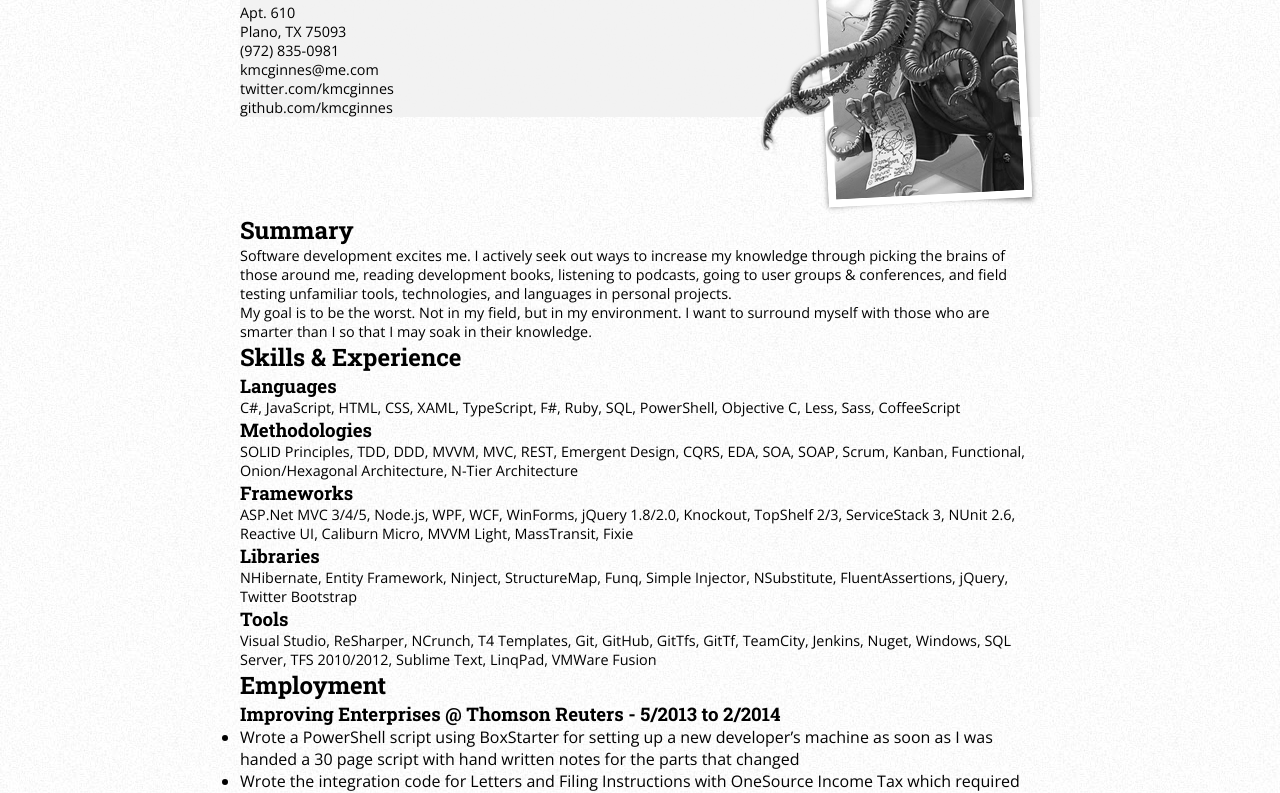
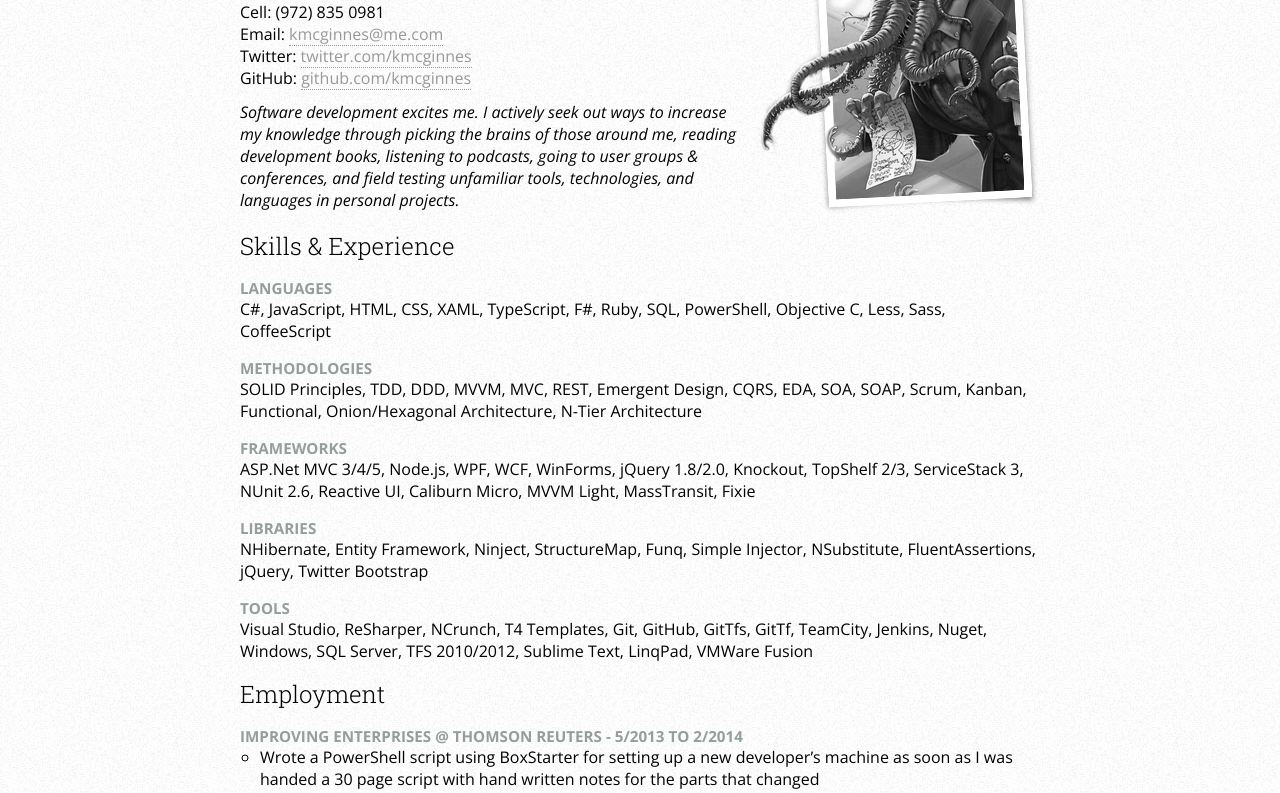
Before and after one commit to kmcginnes/Resume, a plain HTML site: page Resume.html in a window 1280 px wide. Shown: the part 99-892 px from the top of the page. Drawn offline with nearby package versions, Linux system fonts and the light colour scheme.

Commit message:
Removed sass and css files and moved styling into the html

```diff
--- a/Resume.css
+++ /dev/null
@@ -1,32 +0,0 @@
-* {
-  margin: 0;
-  padding: 0; }
-
-html {
-  height: 101%; }
-
-.clear {
-  clear: both; }
-
-body {
-  font-family: 'Open Sans', Helvetica, Arial, sans-serif;
-  padding-bottom: 65px;
-  background: url(images/noise.jpg); }
-
-h1, h2, h3, h4, h5, h6 {
-  font-family: 'Roboto Slab', serif;
-  /*font-weight: 300;*/ }
-
-p {
-  font-size: 90%; }
-
-.content {
-  width: 800px;
-  margin: 40px auto 60px; }
-
-header {
-  background-color: #f2f2f2f2; }
-
-#pic {
-  float: right;
-  margin: -30px 0 0 0; }
--- a/Resume.html
+++ b/Resume.html
@@ -9,7 +9,7 @@
 	<meta name="viewport" content="width=device-width, initial-scale=1, maximum-scale=1, user-scalable=no">
 	<meta charset="UTF-8" />
 
-	<link rel="stylesheet" href="Resume.css" type="text/css" charset="utf-8" />
+	<!-- <link rel="stylesheet" href="Resume.css" type="text/css" charset="utf-8" /> -->
 	<link href='http://fonts.googleapis.com/css?family=Open+Sans:400italic,400,700|Roboto+Slab:400,700,300' rel='stylesheet' type='text/css'>
 	<!-- I might want to have a response.css as well -->
 
@@ -19,36 +19,56 @@
 	<![endif]-->
 
 	<title>Kris McGinnes</title>
+
+	<style type="text/css">
+		* { margin: 0; padding: 0; }
+		html { height: 101%; }
+		.clear { clear: both; }
+
+		body { font-family: 'Open Sans', Helvetica, Arial, sans-serif; padding-bottom: 65px; background: url(images/noise.jpg); }
+
+		a { color: #999; text-decoration: none; border-bottom: 1px dotted #999; }
+		a:hover { border-bottom-style: solid; color: black; }
+
+		h1 { font-family: 'Roboto Slab', serif; margin-bottom: 16px; border-bottom: 1px solid #999; }
+		h2 { font-family: 'Roboto Slab', serif; font-weight: 300; margin-top: 16px; }
+		h3 { margin-top: 16px; font-size: 95%; color: #949e9a; text-transform: uppercase; }
+		h4 { font-style: italic; font-weight: 300; font-size: 95%; color: #949e9a; }
+
+		ul { list-style-type: circle; padding-left: 20px; }
+
+		#content { width: 800px; margin: 40px auto 60px; }
+		#pic { float: right; margin: -30px 0 0 0; }
+		#summary { width: 500px; float: left; margin-top: 12px; }
+		#summary p { font-style: italic; }
+	</style>
 </head>
 
 <body>
-	<div class="content">
+	<div id="content">
 		<header>
 			<img src="images/cthulu.png" alt="Photo of Cthulu" id="pic" />
-			<div class="info">
-				<h1>Kris McGinnes</h1>
-				<p>2600 Preston Rd.</p>
-				<p>Apt. 610</p>
-				<p>Plano, TX 75093</p>
-				<p>(972) 835-0981</p>
-				<p>kmcginnes@me.com</p>
-				<p>twitter.com/kmcginnes</p>
-				<p>github.com/kmcginnes</p>
+			<h1>Kris McGinnes</h1>
+			<div id="info">
+				<p>
+					Cell: <span class="tel">(972) 835 0981</span><br />
+					Email: <a class="email" href="mailto:kmcginnes@me.com">kmcginnes@me.com</a><br />
+					Twitter: <a href="http://twitter.com/kmcginnes">twitter.com/kmcginnes</a><br />
+					GitHub: <a href="http://github.com/kmcginnes">github.com/kmcginnes</a>
+				</p>
+			</div>
+
+			<div id="summary">
+				<p>
+					Software development excites me. I actively seek out ways to increase my knowledge
+					through picking the brains of those around me, reading development books, listening to
+					podcasts, going to user groups &amp; conferences, and field testing unfamiliar tools,
+					technologies, and languages in personal projects.
+				</p>
 			</div>
 		</header>
 
-		<div class="clear" />
-
-		<h2>Summary</h2>
-
-		<p>Software development excites me. I actively seek out ways to increase my knowledge
-		through picking the brains of those around me, reading development books, listening to
-		podcasts, going to user groups &amp; conferences, and field testing unfamiliar tools,
-		technologies, and languages in personal projects.</p>
-
-		<p>My goal is to be the worst. Not in my field, but in my environment. I want to
-		surround myself with those who are smarter than I so that I may soak in their
-		knowledge.</p>
+		<div class="clear"></div>
 
 		<h2>Skills &amp; Experience</h2>
 
@@ -210,12 +230,6 @@
 			<li>Data Structures and Algorithms, Computer Graphics (OpenGL)</li>
 			<li>Technical Writing, Operating System Concepts</li>
 		</ul>
-
-		<p>Robert Half: Mike Kyle</p>
-
-		<p>Sogetti: Jason Fortier or Chris Harper</p>
-
-		<p>Matrix</p>
 	</div>
 </body>
 </html>
--- a/Resume.scss
+++ /dev/null
@@ -1,31 +0,0 @@
-
-
-* { margin: 0; padding: 0; }
-html { height: 101%; }
-.clear { clear: both; }
-
-body {
-	font-family: 'Open Sans', Helvetica, Arial, sans-serif;
-	padding-bottom: 65px;
-	background: url(images/noise.jpg);
-}
-
-h1, h2, h3, h4, h5, h6 {
-	font-family: 'Roboto Slab', serif;
-	/*font-weight: 300;*/
-}
-
-p {
-	font-size: 90%;
-}
-
-.content {
-	width: 800px;
-	margin: 40px auto 60px;
-}
-
-header {
-	background-color: #f2f2f2f2;
-}
-
-#pic { float: right; margin: -30px 0 0 0; }
```
